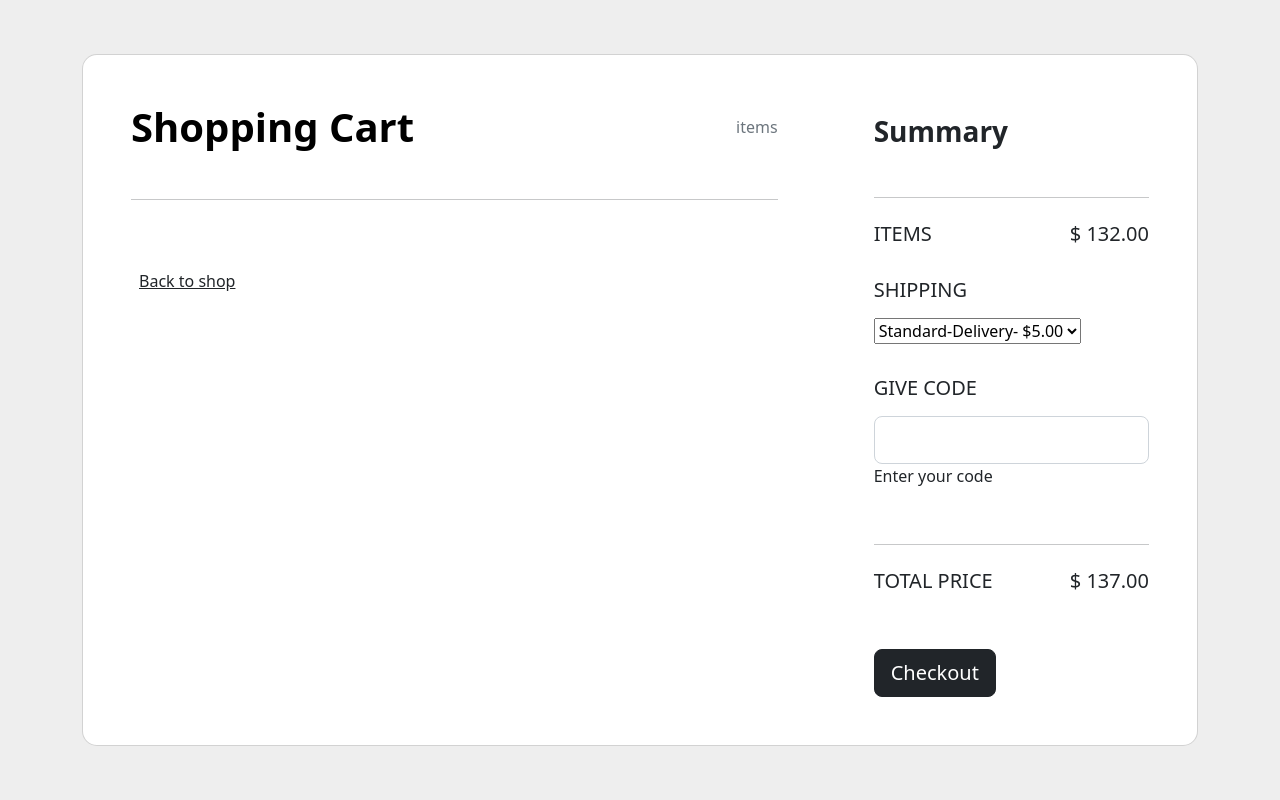
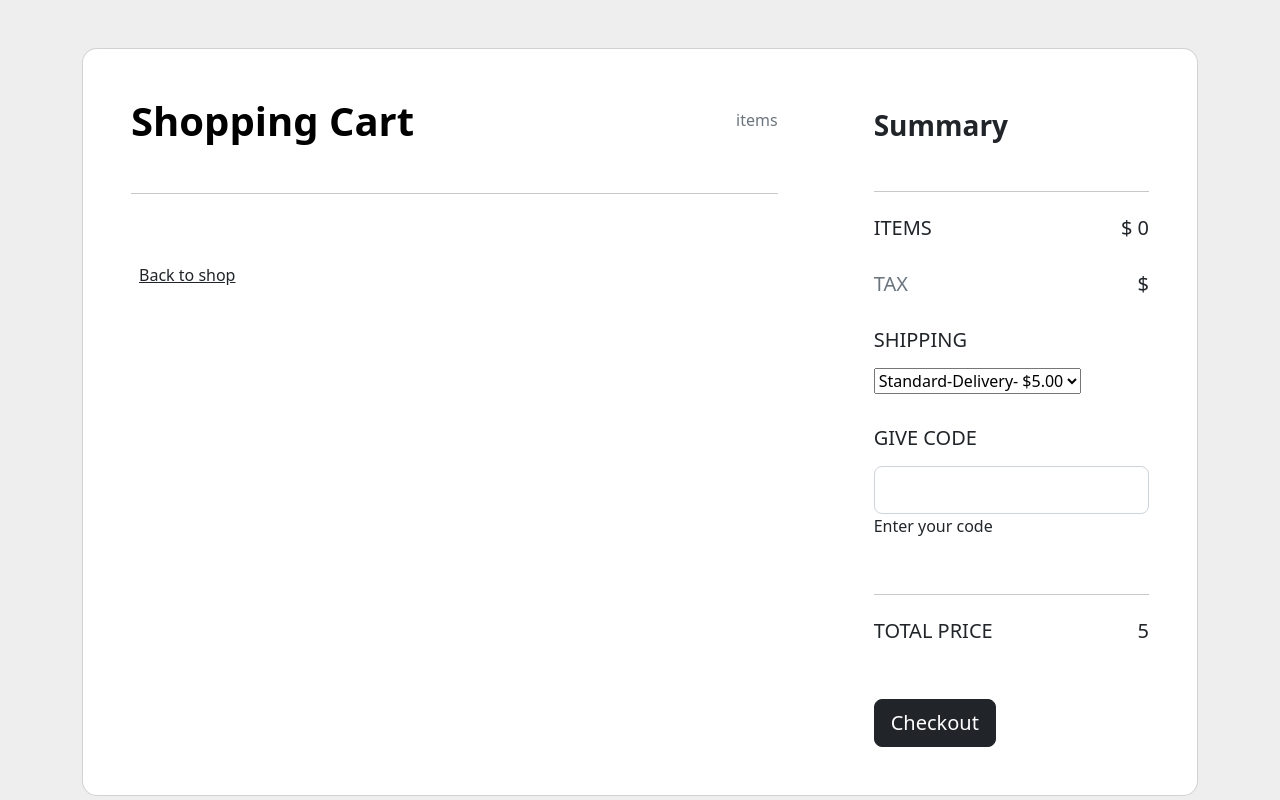
Before and after one commit to damianovisa/MarketPlace, a PHP site: page /User/cart in a window 1280 px wide. Shown: the part 70-870 px from the top of the page. Run offline with PHP 8.4, Linux system fonts and the light colour scheme; data comes from the database, SQL or seed files in the repository; data that the repository does not hold is empty.

Commit message:
Added total price depending on the items in cart

```diff
--- a/app/views/Main/index.php
+++ b/app/views/Main/index.php
@@ -39,7 +39,7 @@
                         </div>
                         <div class="d-flex justify-content-between total font-weight-bold mt-4">
                             <?php if(isset($_SESSION['user_id'])) {?>
-                                <span><a href="/User/addToCart/<?=$item->product_id ?>" class="btn btn-success"><?=_('Add to cart')?></a> <a href="/Main/reviews" class="btn btn-warning p-2 rounded-circle"><i class="bi bi-pencil-fill"></i></a ></span><span>$<?php echo $item->price ?></span>
+                                <span><a href="/User/addToCart/<?=$item->product_id ?>" class="btn btn-success"><?=_('Add to cart')?></a> <a href="/Main/reviews" class="btn btn-outline-warning p-2"><i class="bi bi-pencil-fill"></i></a ></span><span>$<?php echo $item->price ?></span>
                             <?php }else{?>
                                 <span><a href="#" class="btn btn-light disabled"><?=_('Add to cart')?></a></span><span>$<?php echo $item->price ?></span>
                             <?php }?>
--- a/app/views/User/cart.php
+++ b/app/views/User/cart.php
@@ -29,7 +29,13 @@
                   </div>
                   <hr class="my-4">
 
+                  <?php $totalPrice = 0;?>
+
                   <?php foreach($data as $item){?>
+
+                    <?php $totalPrice += $item->price;?>
+                    <?php $totalPriceTax = number_format($totalPrice*0.15, 2);?>
+
                   <div class="row mb-4 d-flex justify-content-between align-items-center">
                     <div class="col-md-2 col-lg-2 col-xl-2">
                       <img
@@ -79,7 +85,13 @@
 
                   <div class="d-flex justify-content-between mb-4">
                     <h5 class="text-uppercase">items </h5>
-                    <h5>$ 132.00</h5>
+
+                    <h5>$ <?=$totalPrice?></h5>
+                  </div>
+                  <div class="d-flex justify-content-between mb-4">
+                    <h5 class="text-muted ">TAX </h5>
+
+                    <h5>$ <?=$totalPriceTax?></h5>
                   </div>
 
                   <h5 class="text-uppercase mb-3">Shipping</h5>
@@ -87,9 +99,6 @@
                   <div class="mb-4 pb-2">
                     <select class="select">
                       <option value="1">Standard-Delivery- $5.00</option>
-                      <option value="2">Two</option>
-                      <option value="3">Three</option>
-                      <option value="4">Four</option>
                     </select>
                   </div>
 
@@ -106,7 +115,7 @@
 
                   <div class="d-flex justify-content-between mb-5">
                     <h5 class="text-uppercase">Total price</h5>
-                    <h5>$ 137.00</h5>
+                    <h5><?= $totalPriceTax + $totalPrice+ 5?></h5>
                   </div>
 
                   <button type="button" class="btn btn-dark btn-block btn-lg"
```
